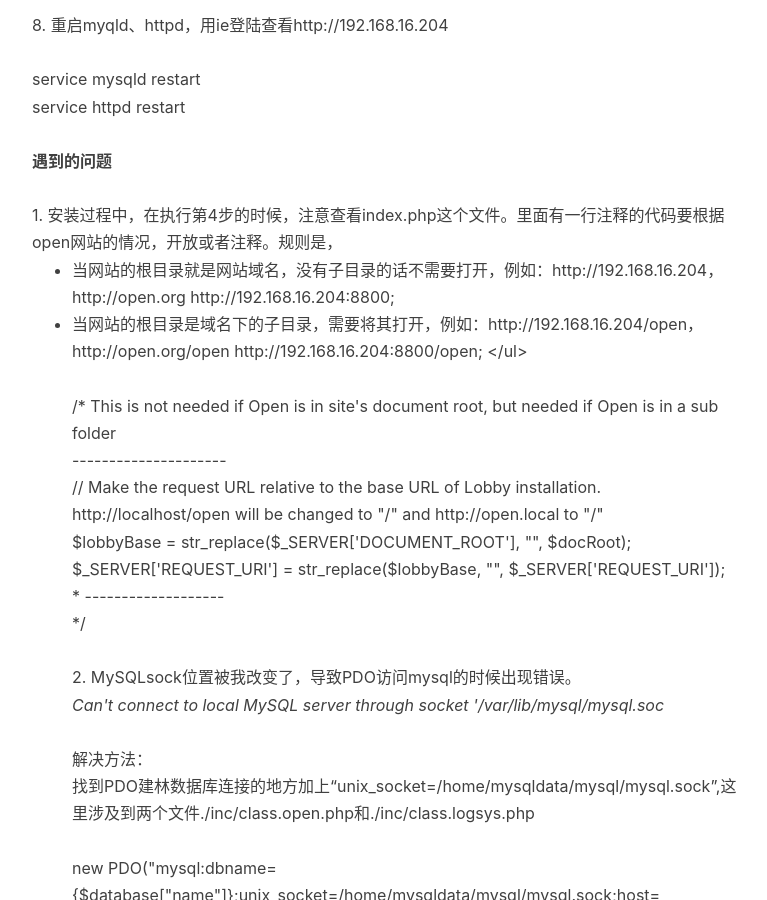
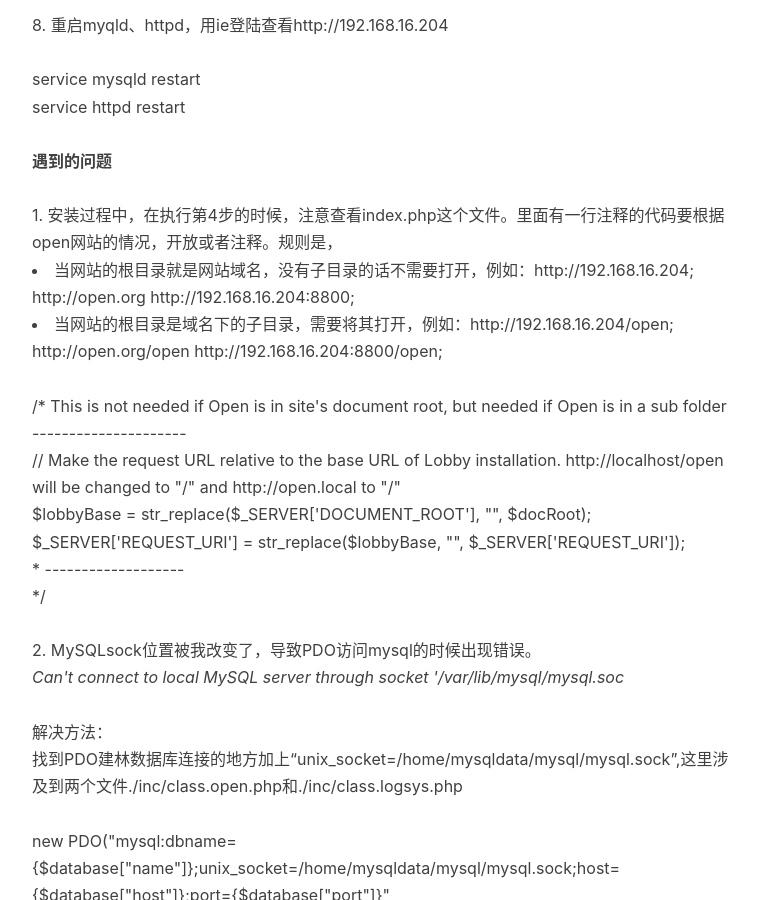
Before and after one commit to babaofcoco/coco, a Jekyll site: the page built from _posts/2017-5-21-open_sns-setup_progress.markdown, in a window 1280 px wide and 900 px high, scrolled down 2181 px. Shown: the whole window, without its empty margins (233-1000 px from the left). Built offline with Jekyll 4.4.1, drawn with Linux system fonts in a browser that asks for light colours; nearby versions of some CDN libraries; comment, search, counter and statistics services are not loaded.

```diff
--- a/_posts/2017-5-21-open_sns-setup_progress.markdown
+++ b/_posts/2017-5-21-open_sns-setup_progress.markdown
@@ -101,10 +101,10 @@ git clone https://github.com/subins2000/open.git open
 
 1. 安装过程中，在执行第4步的时候，注意查看index.php这个文件。里面有一行注释的代码要根据open网站的情况，开放或者注释。规则是，
 <br>
-<ul>
-<li>当网站的根目录就是网站域名，没有子目录的话不需要打开，例如：http://192.168.16.204，http://open.org  http://192.168.16.204:8800;
-<li>当网站的根目录是域名下的子目录，需要将其打开，例如：http://192.168.16.204/open，http://open.org/open  http://192.168.16.204:8800/open;
-</ul>
+
+<li>当网站的根目录就是网站域名，没有子目录的话不需要打开，例如：http://192.168.16.204; http://open.org  http://192.168.16.204:8800;
+<li>当网站的根目录是域名下的子目录，需要将其打开，例如：http://192.168.16.204/open;   http://open.org/open  http://192.168.16.204:8800/open;
+
 
 
 <br>
```
